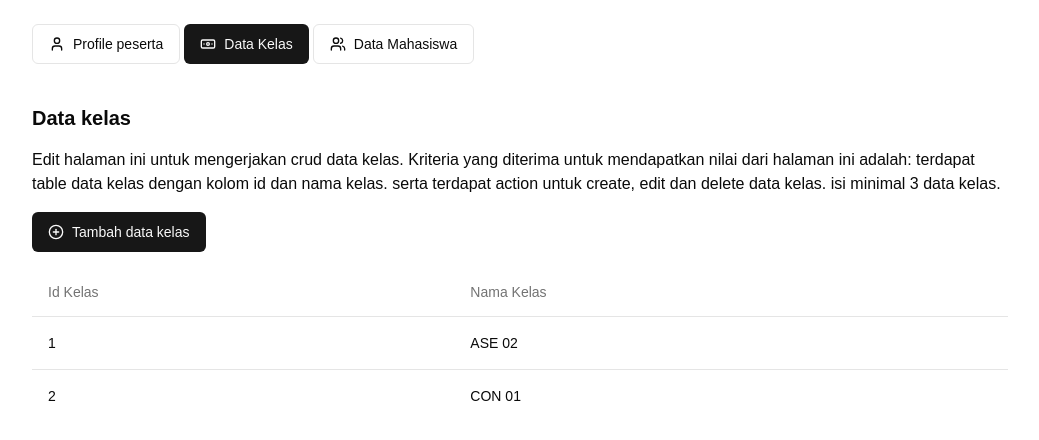
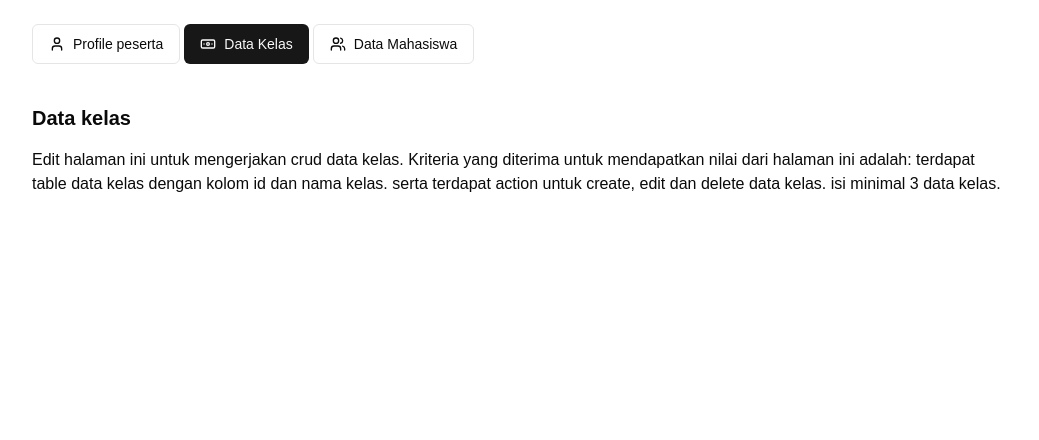
Before and after one commit to iqbalfarhan/utsnextjs, a Next.js app: page /kelas in a window 1280 px wide. Shown: the top 440 px of the page, without its empty margins (120-1159 px from the left). Built offline with nearby package versions, Linux system fonts and the light colour scheme.

Commit message:
perbarui halaman kelas

```diff
--- a/app/kelas/page.tsx
+++ b/app/kelas/page.tsx
@@ -1,14 +1,3 @@
-import { Button } from '@/components/ui/button';
-import {
-  Table,
-  TableBody,
-  TableCell,
-  TableHead,
-  TableHeader,
-  TableRow,
-} from '@/components/ui/table';
-import { PlusCircle } from 'lucide-react';
-
 const KelasPage = () => {
   return (
     <div className='space-y-4'>
@@ -19,28 +8,6 @@ const KelasPage = () => {
         data kelas dengan kolom id dan nama kelas. serta terdapat action untuk
         create, edit dan delete data kelas. isi minimal 3 data kelas.
       </p>
-      <Button>
-        <PlusCircle />
-        <span>Tambah data kelas</span>
-      </Button>
-      <Table>
-        <TableHeader>
-          <TableRow>
-            <TableHead>Id Kelas</TableHead>
-            <TableHead>Nama Kelas</TableHead>
-          </TableRow>
-        </TableHeader>
-        <TableBody>
-          <TableRow>
-            <TableCell>1</TableCell>
-            <TableCell>ASE 02</TableCell>
-          </TableRow>
-          <TableRow>
-            <TableCell>2</TableCell>
-            <TableCell>CON 01</TableCell>
-          </TableRow>
-        </TableBody>
-      </Table>
     </div>
   );
 };
```
